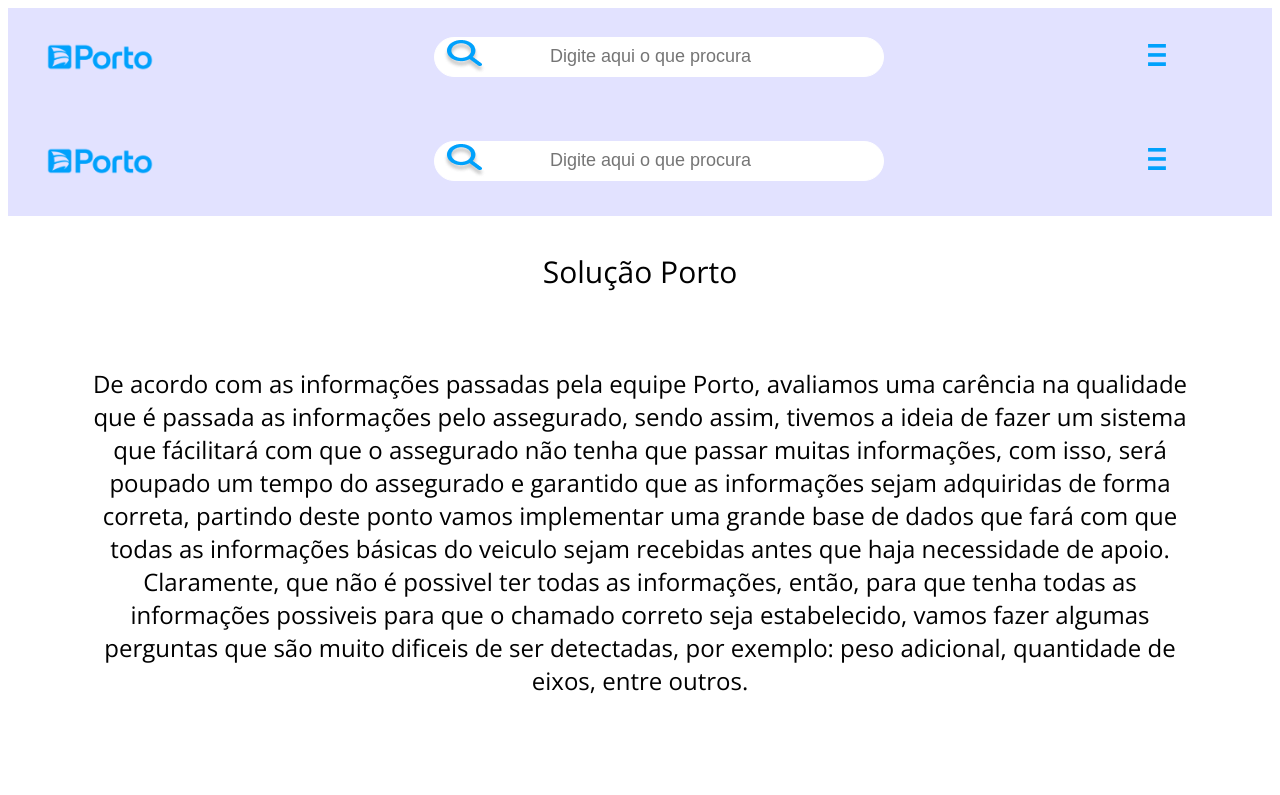
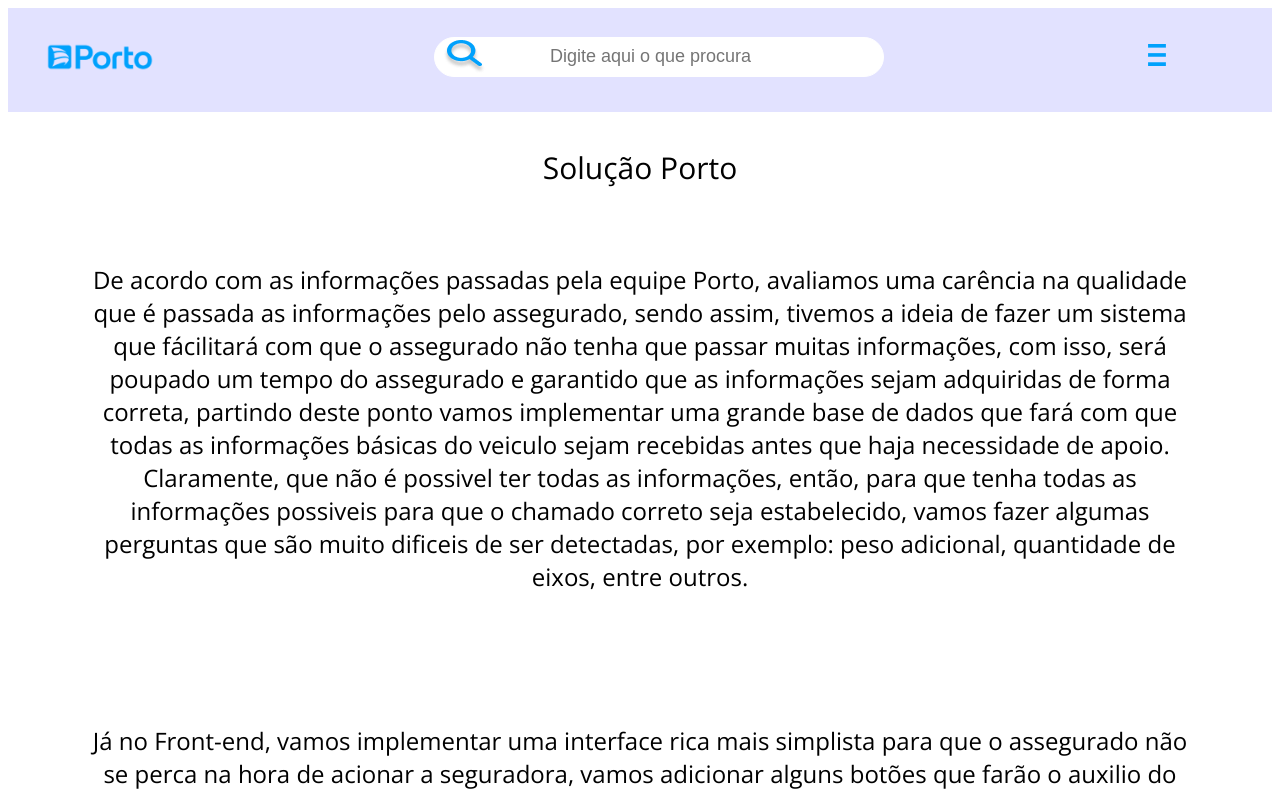
Before and after one commit to DaniloMendonca08/Sprint4-AjudaWebPorto, a Next.js app: page / in a window 1280 px wide. Shown: the top 795 px of the page. Built offline with nearby package versions, Linux system fonts and the light colour scheme.

Commit message:
teste-vercel

```diff
--- a/src/app/page.tsx
+++ b/src/app/page.tsx
@@ -11,7 +11,7 @@
   return (
     <>
     <GlobalStyles />
-    <SolucaoPorto />
+    <BodyPagPrincipal />
     </>
   )
 }
```
